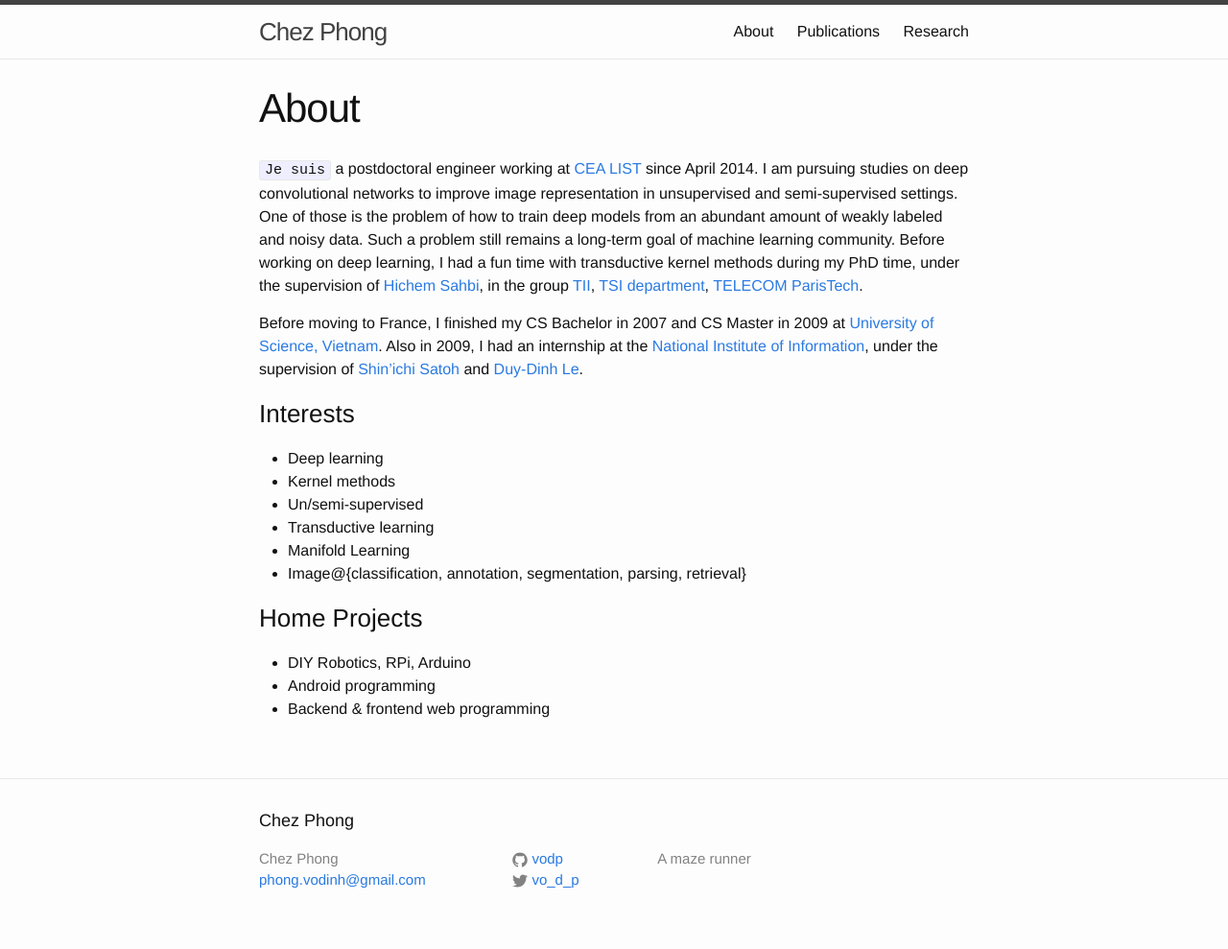
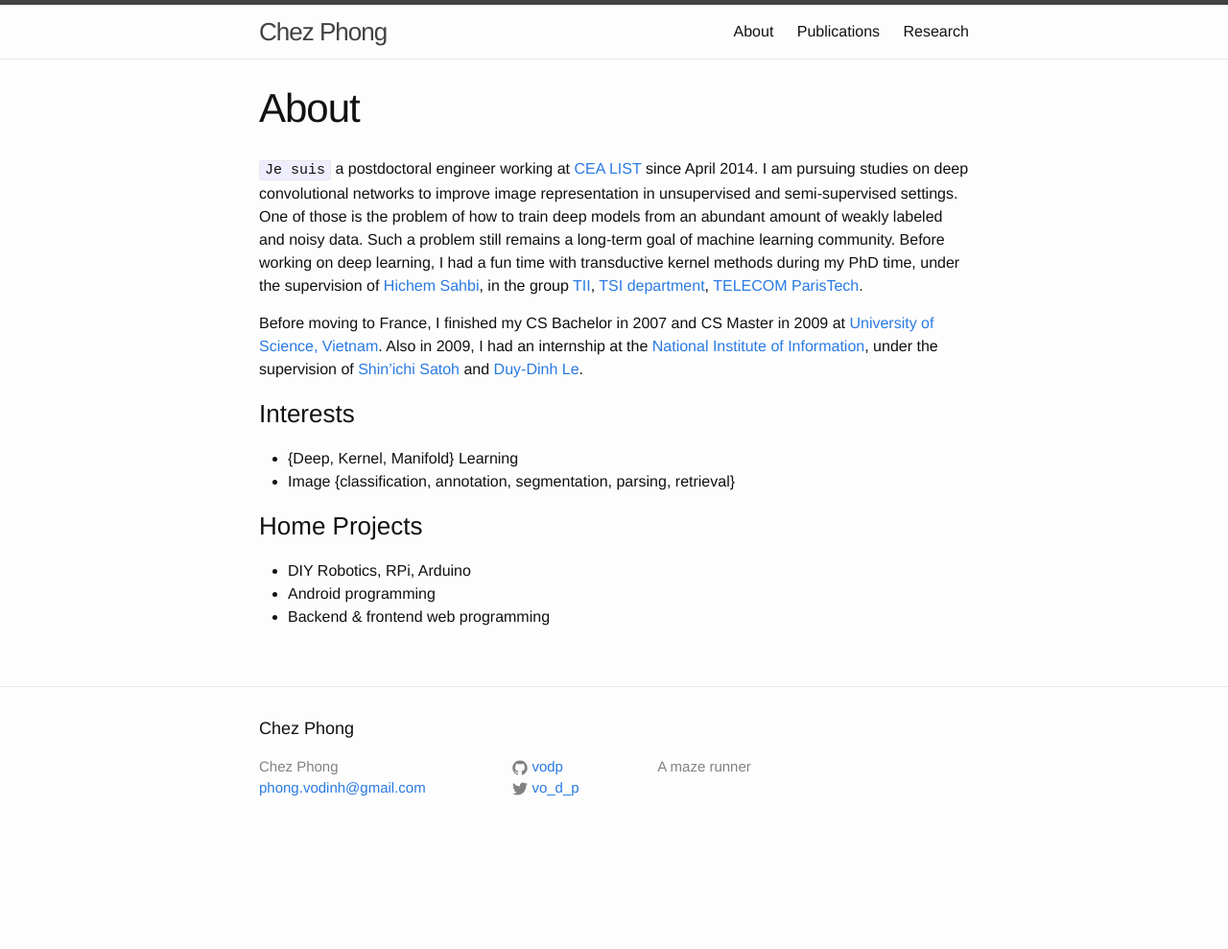
Before and after one commit to vodp/vodp.github.io, a Jekyll site: the page built from about.md, in a window 1280 px wide. Shown: the whole page at 96% size. Built offline with Jekyll 4.4.1, drawn with Linux system fonts in a browser that asks for light colours; after the commit the page ends 900 px from its top, so only the background shows below that.

Commit message:
Update about.md

```diff
--- a/about.md
+++ b/about.md
@@ -9,12 +9,8 @@ permalink: /about/
 Before moving to France, I finished my CS Bachelor in 2007 and CS Master in 2009 at [University of Science, Vietnam](http://www.hcmus.edu.vn/en/index.php). Also in 2009, I had an internship at  the [National Institute of Information](http://www.nii.ac.jp/en/), under the supervision of [Shin'ichi Satoh](http://research.nii.ac.jp/~satoh/) and [Duy-Dinh Le](http://satoh-lab.ex.nii.ac.jp/users/ledduy/).
 
 ### Interests ###
-* Deep learning
-* Kernel methods
-* Un/semi-supervised
-* Transductive learning
-* Manifold Learning
-* Image@{classification, annotation, segmentation, parsing, retrieval}
+* {Deep, Kernel, Manifold} Learning
+* Image {classification, annotation, segmentation, parsing, retrieval}
 
 ### Home Projects ###
 * DIY Robotics, RPi, Arduino
```
